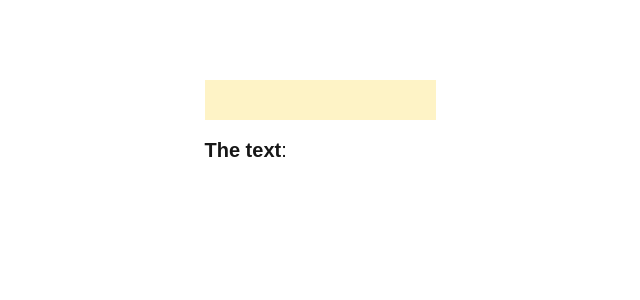
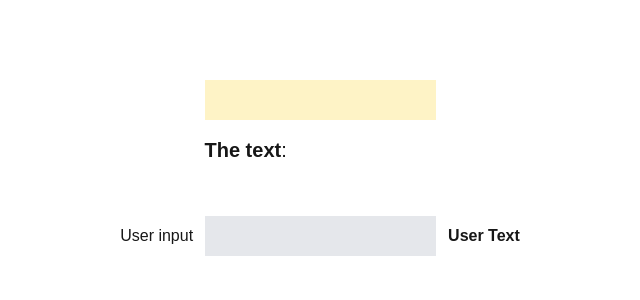
Before and after one commit to redlybastian/review_from, a Next.js app: page / in a window 1280 px wide. Shown: the top 300 px of the page, without its empty margins (320-960 px from the left). Built offline with nearby package versions, Linux system fonts and the light colour scheme.

Commit message:
create file

```diff
--- a/src/app/components/showInput.tsx
+++ b/src/app/components/showInput.tsx
@@ -1,9 +1,20 @@
 "use client"
 
+import { useState } from "react"
+
 export default function ShowUserInput(){
+    const[userInput,setUserInput]=useState('')
+
+    const handelChange = (e:React.ChangeEvent<HTMLInputElement>)=>{
+        setUserInput(e.target.value)
+    }
+
+
     return(
-        <div>
+        <div className="flex justify-center items-center">
             <h1>User input</h1>
+            <input value={userInput} onChange={handelChange} type="text" className="py-2 px-3 bg-gray-200 m-3" />
+            <p><strong>User Text </strong> {userInput} </p>
         </div>
     )
 }
--- a/src/app/page.tsx
+++ b/src/app/page.tsx
@@ -2,11 +2,12 @@ import { CookieCounter } from "./components/cookieConter";
 import MatchScore from "./components/macthScore";
 import StudentMarks from "./components/marks";
 import ReviewForm from "./components/reviewFrom";
+import ShowUserInput from "./components/showInput";
 
 
 export default function Home() {
   return (
-   <section className=" w-screen h-screen mx-auto">
+   <section className=" w-screen h-screen mx-auto ">
 
     {/* <div className="flex flex-col items-center justify-center mt-20 md:flex-row">
       <div>
@@ -16,6 +17,7 @@ export default function Home() {
 
     </div> */}
     <StudentMarks/>
+    <ShowUserInput/>
 
    </section>
   );
```
Also changed, not shown: src/app/components/showInput1.tsx (added).
